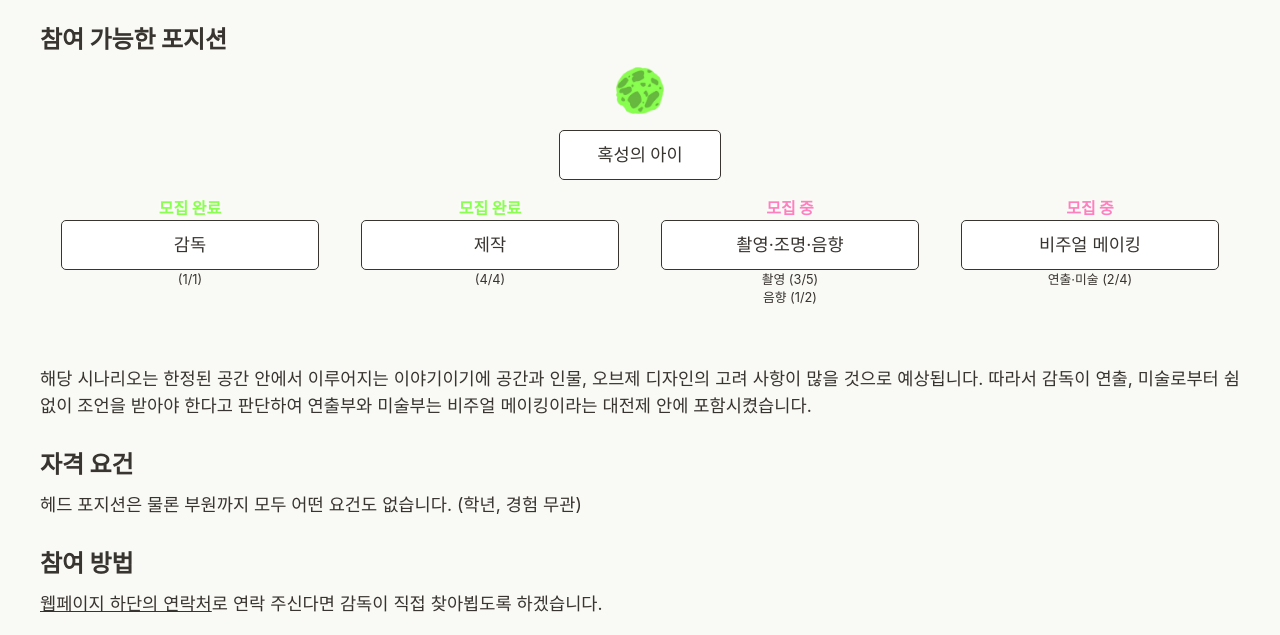
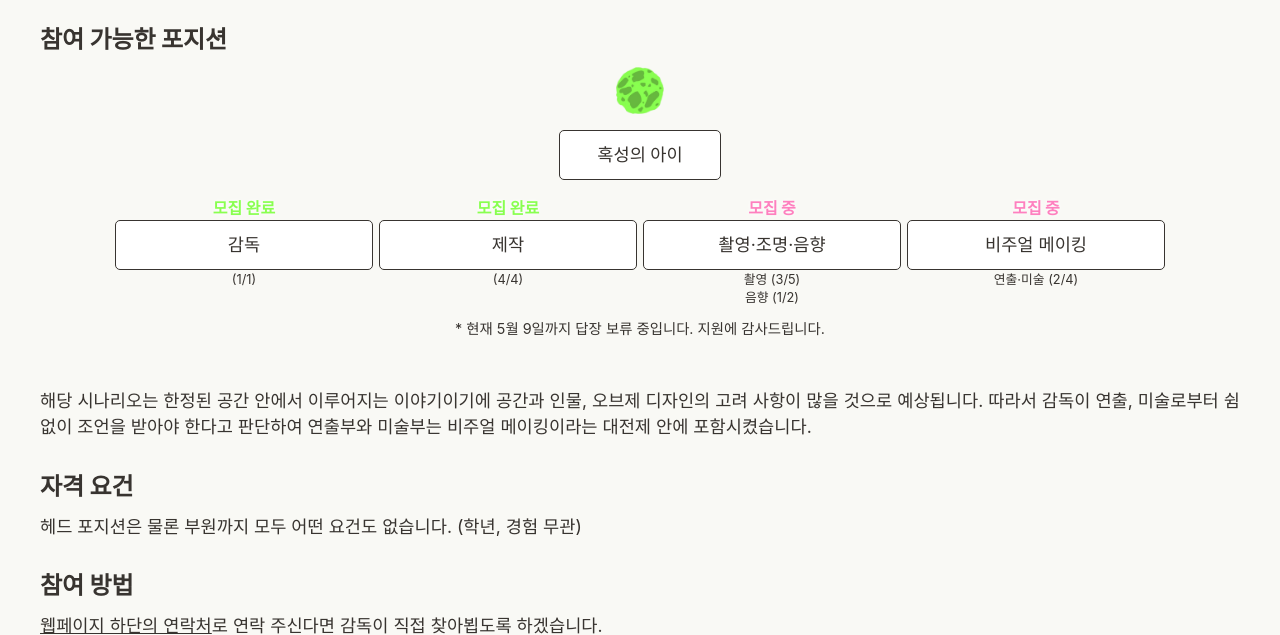
Before and after one commit to jihun-io/grnplnt, a Flask app: page /social/qna in a window 1280 px wide. Shown: the part 236-871 px from the top of the page. Run offline with Flask 3, Linux system fonts and the light colour scheme; some libraries are stand-ins or nearby versions; some web fonts are replaced.

Commit message:
공지 추가

```diff
--- a/static/css/style.css
+++ b/static/css/style.css
@@ -853,6 +853,13 @@ hr {
     text-align: justify;
 }
 
+.chart_wrapper {
+    width: 100%;
+    display: flex;
+    justify-content: center;
+    align-items: center;
+}
+
 .chart {
     display: flex;
     flex-direction: column;
@@ -911,6 +918,17 @@ hr {
     word-wrap: break-word;
     word-break: keep-all;
 
+}
+
+.notice {
+    width: 100%;
+    display: flex;
+    justify-content: center;
+    align-items: center;
+}
+
+.notice p {
+    font-size: 0.9em!important;
 }
 
 .desc_wrapper {
--- a/templates/qna.html
+++ b/templates/qna.html
@@ -13,6 +13,7 @@
         </div>
         <div class="participation show" id="staffs">
             <h3>참여 가능한 포지션</h3>
+            <div class="chart_wrapper">
                 <div class="chart">
                     <div class="row_1">
                         <div class="logo_small">
@@ -79,7 +80,10 @@
                             </div>
                         </div>
                     </div>
-
+                    <div class="notice">
+                        <p>* 현재 5월 9일까지 답장 보류 중입니다. 지원에 감사드립니다.</p>
+                    </div>
+                </div>
             </div>
             <p>해당 시나리오는 한정된 공간 안에서 이루어지는 이야기이기에 공간과 인물, 오브제 디자인의 고려 사항이 많을 것으로 예상됩니다. 따라서 감독이 연출, 미술로부터 쉼 없이 조언을 받아야 한다고
                 판단하여 연출부와 미술부는 비주얼 메이킹이라는 대전제 안에 포함시켰습니다.</p>
```
Lines whose indentation alone changed are shown as unchanged.
